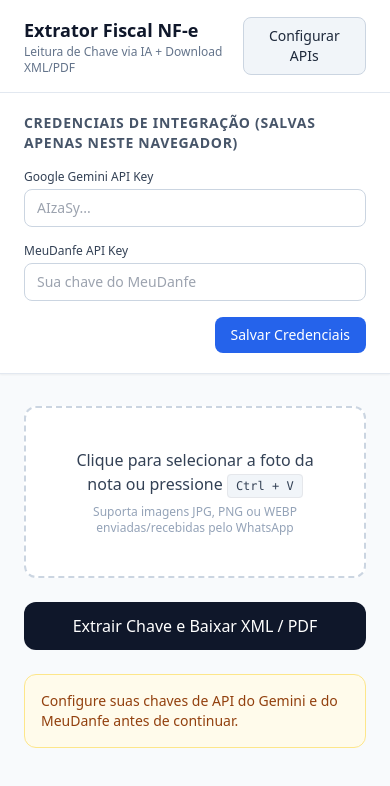
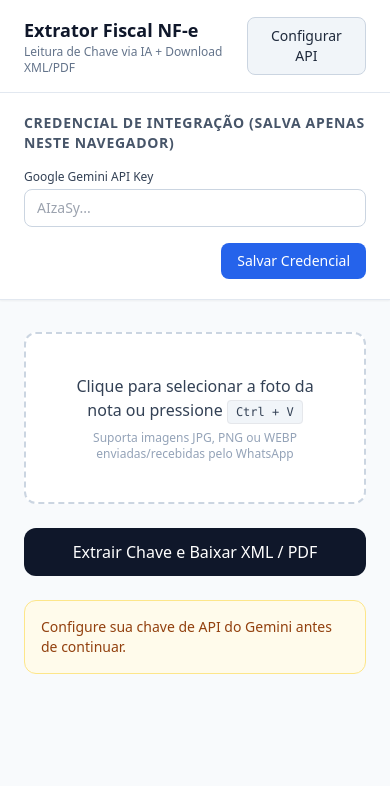
Before and after one commit to Renan3172/nf-eXtractor, a plain HTML site: page public/index.html in a window 390 px wide. Both pictures are taken after a click on the button "Extrair Chave e Baixar XML / PDF". Drawn offline with nearby package versions, Linux system fonts and the light colour scheme.

Commit message:
Refactor API key handling and update labels

```diff
--- a/public/index.html
+++ b/public/index.html
@@ -15,27 +15,21 @@
       <p class="text-xs text-slate-500">Leitura de Chave via IA + Download XML/PDF</p>
     </div>
     <button onclick="toggleConfig()" class="px-4 py-2 text-sm font-medium bg-slate-100 hover:bg-slate-200 rounded-lg border border-slate-300 transition">
-      Configurar APIs
+      Configurar API
     </button>
   </header>
 
   <!-- Menu de Configuração (BYOK) -->
   <section id="painel-config" class="hidden bg-white border-b border-slate-200 px-6 py-5 shadow-sm">
     <div class="max-w-3xl mx-auto space-y-4">
-      <h2 class="text-sm font-semibold uppercase tracking-wider text-slate-600">Credenciais de Integração (Salvas apenas neste navegador)</h2>
-      <div class="grid grid-cols-1 md:grid-cols-2 gap-4">
-        <div>
-          <label class="block text-xs font-medium text-slate-700 mb-1">Google Gemini API Key</label>
-          <input type="password" id="gemini-key" placeholder="AIzaSy..." class="w-full px-3 py-2 border border-slate-300 rounded-lg text-sm focus:outline-none focus:border-blue-600" />
-        </div>
-        <div>
-          <label class="block text-xs font-medium text-slate-700 mb-1">MeuDanfe API Key</label>
-          <input type="password" id="meudanfe-key" placeholder="Sua chave do MeuDanfe" class="w-full px-3 py-2 border border-slate-300 rounded-lg text-sm focus:outline-none focus:border-blue-600" />
-        </div>
+      <h2 class="text-sm font-semibold uppercase tracking-wider text-slate-600">Credencial de Integração (Salva apenas neste navegador)</h2>
+      <div>
+        <label class="block text-xs font-medium text-slate-700 mb-1">Google Gemini API Key</label>
+        <input type="password" id="gemini-key" placeholder="AIzaSy..." class="w-full px-3 py-2 border border-slate-300 rounded-lg text-sm focus:outline-none focus:border-blue-600" />
       </div>
       <div class="flex justify-end gap-2">
         <button onclick="salvarChaves()" class="px-4 py-2 bg-blue-600 hover:bg-blue-700 text-white text-sm font-medium rounded-lg transition">
-          Salvar Credenciais
+          Salvar Credencial
         </button>
       </div>
     </div>
@@ -79,13 +73,11 @@
   <script>
     let arquivoAtual = null;
 
-    // Carregar chaves salvas ao abrir a página
+    // Carregar chave salva ao abrir a página
     window.onload = () => {
       const gKey = localStorage.getItem('gemini_api_key') || '';
-      const mKey = localStorage.getItem('meudanfe_api_key') || '';
       document.getElementById('gemini-key').value = gKey;
-      document.getElementById('meudanfe-key').value = mKey;
-      if (!gKey || !mKey) {
+      if (!gKey) {
         document.getElementById('painel-config').classList.remove('hidden');
       }
     };
@@ -96,11 +88,10 @@
 
     function salvarChaves() {
       const gKey = document.getElementById('gemini-key').value.trim();
-      const mKey = document.getElementById('meudanfe-key').value.trim();
       localStorage.setItem('gemini_api_key', gKey);
-      localStorage.setItem('meudanfe_api_key', mKey);
+      localStorage.removeItem('meudanfe_api_key');
       toggleConfig();
-      mostrarStatus('Credenciais salvas no navegador com sucesso.', 'bg-emerald-50 text-emerald-800 border border-emerald-200');
+      mostrarStatus('Credencial salva no navegador com sucesso.', 'bg-emerald-50 text-emerald-800 border border-emerald-200');
     }
 
     // Suporte a Ctrl+V direto na tela
@@ -142,11 +133,10 @@
 
     async function enviarNota() {
       const gKey = localStorage.getItem('gemini_api_key');
-      const mKey = localStorage.getItem('meudanfe_api_key');
 
-      if (!gKey || !mKey) {
+      if (!gKey) {
         document.getElementById('painel-config').classList.remove('hidden');
-        mostrarStatus('Configure suas chaves de API do Gemini e do MeuDanfe antes de continuar.', 'bg-amber-50 text-amber-800 border border-amber-200');
+        mostrarStatus('Configure sua chave de API do Gemini antes de continuar.', 'bg-amber-50 text-amber-800 border border-amber-200');
         return;
       }
 
@@ -157,14 +147,13 @@
 
       const btn = document.getElementById('btn-processar');
       btn.disabled = true;
-      btn.textContent = 'Processando imagem com Gemini e consultando MeuDanfe...';
+      btn.textContent = 'Processando imagem com Gemini e buscando nota...';
       document.getElementById('resultado-box').classList.add('hidden');
       mostrarStatus('Lendo chave de acesso e buscando documentos...', 'bg-blue-50 text-blue-800 border border-blue-200');
 
       const formData = new FormData();
       formData.append('imagem', arquivoAtual);
       formData.append('gemini_api_key', gKey);
-      formData.append('meudanfe_api_key', mKey);
 
       try {
         const res = await fetch('/api/processar-nota', {
```
